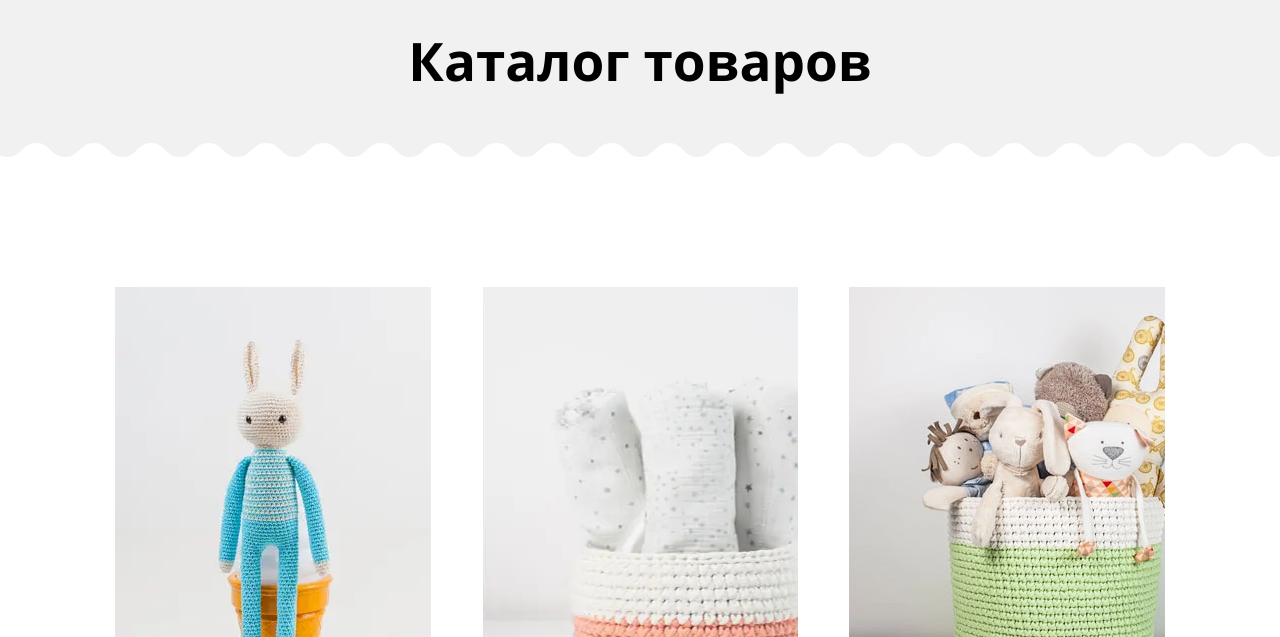
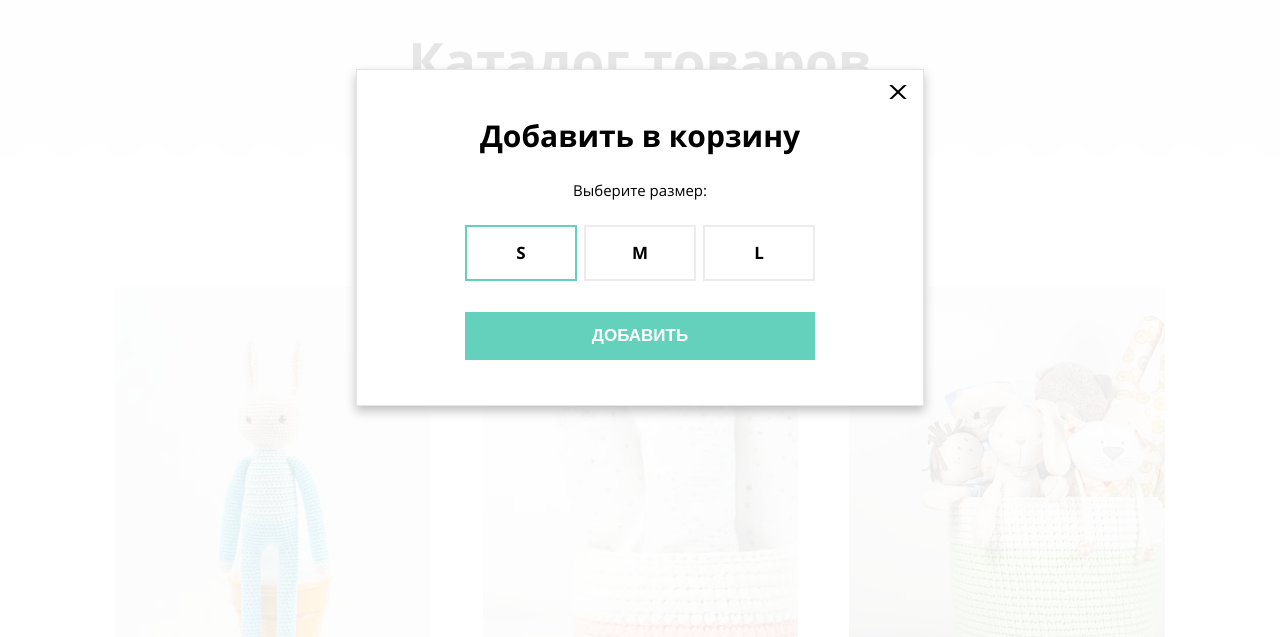
Before and after one commit to htmlacademy-adaptive/660117-mishka-28, a website: page source/catalog.html in a window 1280 px wide. Both pictures are taken after a click on the link "СДЕЛАТЬ ЗАКАЗ". Shown: the part 163-800 px from the top of the page. Drawn offline with nearby package versions, Linux system fonts and the light colour scheme; files that its build step writes are made by us from their sources; files whose address does not match are found by name.

Commit message:
Добавляет модальное окно

```diff
--- a/gulpfile.js
+++ b/gulpfile.js
@@ -30,7 +30,7 @@ export const styles = () => {
 
 //HTML
 
-const html = () => {
+export const html = () => {
   return gulp.src('source/*.html')
   .pipe(htmlmin({ collapseWhitespace: true }))
   .pipe(gulp.dest('build'));
@@ -122,6 +122,7 @@ export const server = (done) => {
 
 const watcher = () => {
   gulp.watch('source/sass/**/*.scss', gulp.series(styles));
+  gulp.watch('source/*.html', gulp.series(html));
   gulp.watch('source/*.html').on('change', browser.reload);
 }
 
--- a/source/catalog.html
+++ b/source/catalog.html
@@ -184,7 +184,7 @@
         <div class="video__wrapper">
           <p class="video__description">По просьбам наших любимых фолловеров мы сняли для вас подробное видео о том, как
             появляются наши товары.</p>
-          <a class="video__link" href="#">Сделать заказ</a>
+          <a class="video__link modal-button" href="#">Сделать заказ</a>
         </div>
       </div>
     </section>
@@ -233,7 +233,34 @@
       </a>
     </div>
   </footer>
-  <script src="./js/script.js"></script>
+  <div class="modal-window">
+    <div class="modal-window__container">
+      <h2 class="modal-window__title">Добавить в корзину</h2>
+      <form class="modal-window__form modal-form" method="post" action="https://echo.htmlacademy.ru/">
+        <span class="modal-form__description">Выберите размер:</span>
+        <fieldset class="modal-form__fieldset">
+          <label class="modal-form__label">
+            <input class="modal-form__radio visually-hidden" type="radio" name="size" value="s" checked>
+            <span class="modal-form__size">s</span>
+          </label>
+          <label class="modal-form__label">
+            <input class="modal-form__radio visually-hidden" type="radio" name="size" value="m">
+            <span class="modal-form__size">m</span>
+          </label>
+          <label class="modal-form__label">
+            <input class="modal-form__radio visually-hidden" type="radio" name="size" value="l">
+            <span class="modal-form__size">l</span>
+          </label>
+        </fieldset>
+        <button class="modal-form__button" type="submit">Добавить</button>
+      </form>
+      <button class="modal-widow__close-button">
+        <span class="visually-hidden">Закрыть.</span>
+      </button>
+    </div>
+  </div>
+  <script src="./js/nav.js"></script>
+  <script src="./js/modal-window.js"></script>
 </body>
 
 </html>
--- /dev/null
+++ b/source/js/modal-window.js
@@ -0,0 +1,11 @@
+let modalWindow = document.querySelector('.modal-window');
+let openButton = document.querySelector('.modal-button');
+let closeButton = document.querySelector('.modal-widow__close-button');
+
+openButton.addEventListener('click', function () {
+    modalWindow.classList.add('modal-window--opened');
+  });
+
+closeButton.addEventListener('click', function () {
+  modalWindow.classList.remove('modal-window--opened');
+});
--- /dev/null
+++ b/source/sass/blocks/modal-window.scss
@@ -0,0 +1,131 @@
+.modal-window {
+    position: fixed;
+    top: 0;
+    left: 0;
+    width: 100%;
+    height: 100%;
+    background-color: rgba($white, 0.9);
+    display: none;
+    justify-content: center;
+    align-items: center;
+    z-index: 3;
+
+    &--opened {
+        display: flex;
+    }
+}
+
+.modal-window__container {
+    padding: 30px 30px 45px 30px;
+    background-color: $white;
+    border: 1px solid $dark-grey;
+    box-shadow: 0 5px 10px rgba($base-black, 0.25);
+    position: relative;
+
+    @media (min-width: $tablet-width) {
+        padding: 37px 108px 45px 108px;
+    }
+}
+
+.modal-widow__close-button {
+    position: absolute;
+    top: 15px;
+    right: 15px;
+    border: none;
+    width: 20px;
+    height: 14px;
+    background-color: transparent;
+    background-image: url('../img/svg/menu-close.svg');
+    background-repeat: no-repeat;
+    background-position: center;
+
+    &:hover {
+      cursor: pointer;
+      opacity: 0.5;
+    }
+}
+
+.modal-window__title {
+    font-weight: 700;
+    font-size: 25px;
+    line-height: 30px;
+    margin: 0 0 14px 0;
+    text-align: center;
+
+    @media (min-width: $tablet-width) {
+        font-size: 30px;
+        line-height: 57px;
+        margin: 0 0 11px 0;
+    }
+}
+
+.modal-form__fieldset {
+    margin: 0 0 31px 0;
+    padding: 0;
+    border: none;
+    display: flex;
+    justify-content: center;
+    gap: 7px;
+    flex-wrap: wrap;
+}
+
+.modal-form__description {
+    display: block;
+    line-height: 30px;
+    text-align: center;
+    margin: 0 0 20px 0;
+}
+
+.modal-form__size {
+    display: block;
+    font-weight: 700;
+    font-size: 17px;
+    line-height: 16px;
+    padding: 18px 22px;
+    border: 2px solid rgba($light-black, 0.1);
+    min-width: 82px;
+    text-align: center;
+    text-transform: uppercase;
+
+    &:hover {
+        border: 2px solid rgba($light-black, 0.3);
+        cursor: pointer;
+    }
+
+    @media (min-width: $tablet-width) {
+        min-width: 112px;
+    }
+}
+
+.modal-form__radio:checked + .modal-form__size {
+    border: 2px solid $azure;
+}
+
+.modal-form__button {
+    font-size: 17px;
+    line-height: 16px;
+    color: $white;
+    font-weight: 700;
+    border: none;
+    text-align: center;
+    text-transform: uppercase;
+    padding: 16px;
+    min-width: 260px;
+    margin: 0 auto;
+    background-color: $azure;
+    display: block;
+
+    &:hover {
+        background-color: lighten($azure, 5%);
+        cursor: pointer;
+    }
+
+    &:active {
+        color: rgba($white, 0.5);
+        cursor: pointer;
+    }
+
+    @media (min-width: $tablet-width) {
+        min-width: 350px;
+    }
+}
--- a/source/sass/style.scss
+++ b/source/sass/style.scss
@@ -19,3 +19,4 @@
 @import './blocks/input.scss';
 @import './blocks/radio.scss';
 @import './blocks/checkbox.scss';
+@import './blocks/modal-window.scss';
```
Also changed, not shown: source/form.html (+1 -1 lines), source/index.html (+29 -2 lines), build/catalog.html, build/css/style.min.css, build/form.html, build/index.html, build/js/modal-window.js (added), build/js/nav.js (renamed from build/js/script.js), build/sprite.svg, source/img/svg/inline-svg/interiors.svg, source/js/nav.js (renamed from source/js/script.js), 1 other file.
